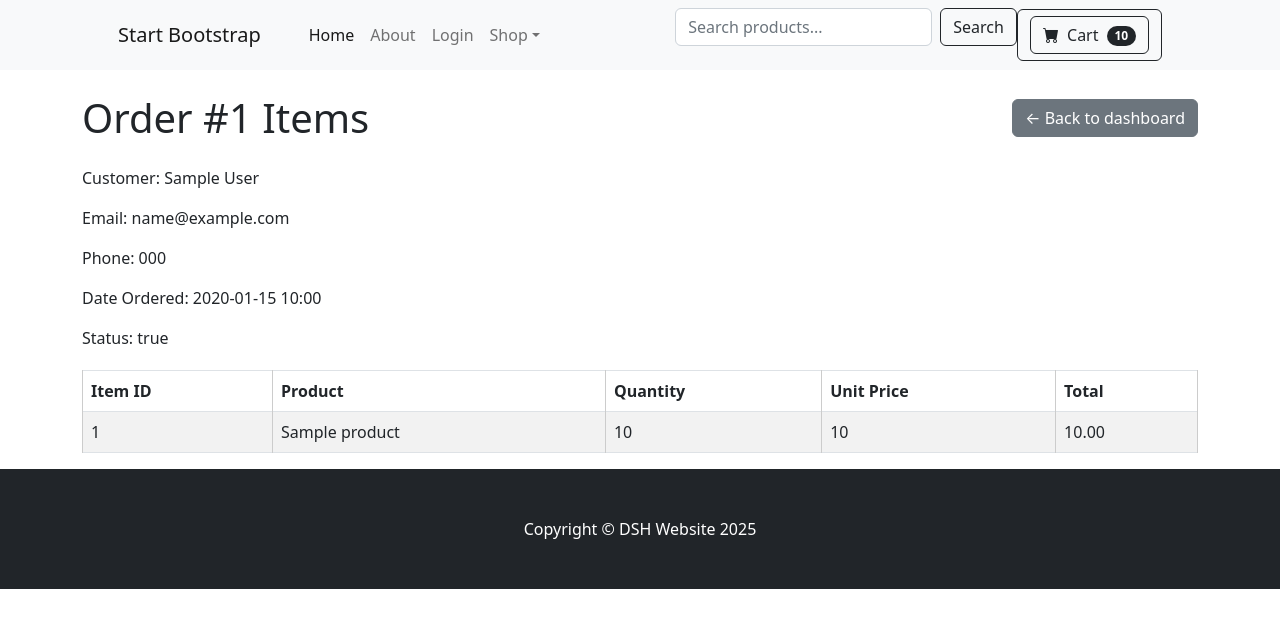
After one commit to MykolaIvanowski/DSH, a Django app: template dsh_payment/templates/order_items.html in a window 1280 px wide. The commit adds this page. Shown: the top 628 px of the page. Run offline with Django 4.2, Linux system fonts and the light colour scheme; the template is opened without the code that fills it: most values are stand-ins (such as "Sample title", 1, 10 or a date in 2020); some libraries are stand-ins or nearby versions.

Commit message:
order items + template

```diff
--- a/dsh_payment/models.py
+++ b/dsh_payment/models.py
@@ -70,6 +70,10 @@ class OrderItem(models.Model):
         if self.product and self.product.stock < self.quantity:
             raise ValidationError(f"Not enough products: {self.product.name}")
 
+    @property
+    def total(self):
+        return self.quantity * self.price
+
 
 class OrderLog(models.Model):
     order = models.ForeignKey(Order, on_delete=models.CASCADE, related_name='logs')
--- a/dsh_payment/templates/dashboard.html
+++ b/dsh_payment/templates/dashboard.html
@@ -57,7 +57,7 @@
         {% for item in orders %}
         <div class="row">
         <tr>
-            <td><a href="{% url 'orders' item.id %}">{{ item.id }}</a></td>
+            <td><a href="{% url 'order_item' item.id %}">{{ item.id }}</a></td>
             <td>{{ item.first_name }}</td>
             <td>{{ item.last_name }}</td>
             <td>{{ item.email }}</td>
--- /dev/null
+++ b/dsh_payment/templates/order_items.html
@@ -0,0 +1,53 @@
+{% extends 'base.html' %}
+{% block content %}
+<!DOCTYPE html>
+<html>
+<head>
+    <title>Order #{{ order.id }} Items</title>
+    <style>
+        table { width: 100%; border-collapse: collapse; margin-top: 20px; }
+        th, td { padding: 10px; border: 1px solid #ccc; text-align: left; }
+        th { background-color: #f2f2f2; }
+    </style>
+</head>
+<body>
+    <div class="container mt-4">
+      <div class="d-flex justify-content-between align-items-center mb-4">
+        <h1 class="mb-0">Order #{{ order.id }} Items</h1>
+        <a href="{% url 'dashboard' %}" class="btn btn-secondary">← Back to dashboard</a>
+      </div>
+      <p>Customer: {{ order.first_name }} {{ order.last_name }}</p>
+      <p>Email: {{ order.email }}</p>
+      <p>Phone: {{ order.phone }}</p>
+      <p>Date Ordered: {{ order.date_ordered|date:"Y-m-d H:i" }}</p>
+      <p>Status: {{ order.status }}</p>
+
+      <table class="table table-striped table-hover table-bordered">
+          <thead>
+              <tr>
+                  <th>Item ID</th>
+                  <th>Product</th>
+                  <th>Quantity</th>
+                  <th>Unit Price</th>
+                  <th>Total</th>
+              </tr>
+          </thead>
+          <tbody>
+              {% for item in items %}
+              <tr>
+                  <td>{{ item.id }}</td>
+                  <td>{{ item.product.name }}</td>
+                  <td>{{ item.quantity }}</td>
+                  <td>{{ item.price }}</td>
+                  <td>{{ item.total|floatformat:2 }}</td>
+              </tr>
+              {% empty %}
+              <tr><td colspan="5">No items found.</td></tr>
+              {% endfor %}
+          </tbody>
+      </table>
+    </div>
+</body>
+</html>
+
+{% endblock %}
--- a/dsh_payment/urls.py
+++ b/dsh_payment/urls.py
@@ -11,5 +11,6 @@ urlpatterns = [
     path('payment_success', views.payment_success, name='payment_success'),
     path('process_order', views.process_order, name='process_order'),
     path('paypal/webhook/', views.paypal_webhook, name='paypal_webhook'),
-    path('dashboard', views.order_dashboard_view, name='dashboard')
+    path('dashboard', views.order_dashboard_view, name='dashboard'),
+    path('order_items/<int:item_id>/', views.order_item_view, name='order_item')
 ]
```
Also changed, not shown: dsh_payment/views.py (+21 -4 lines).
